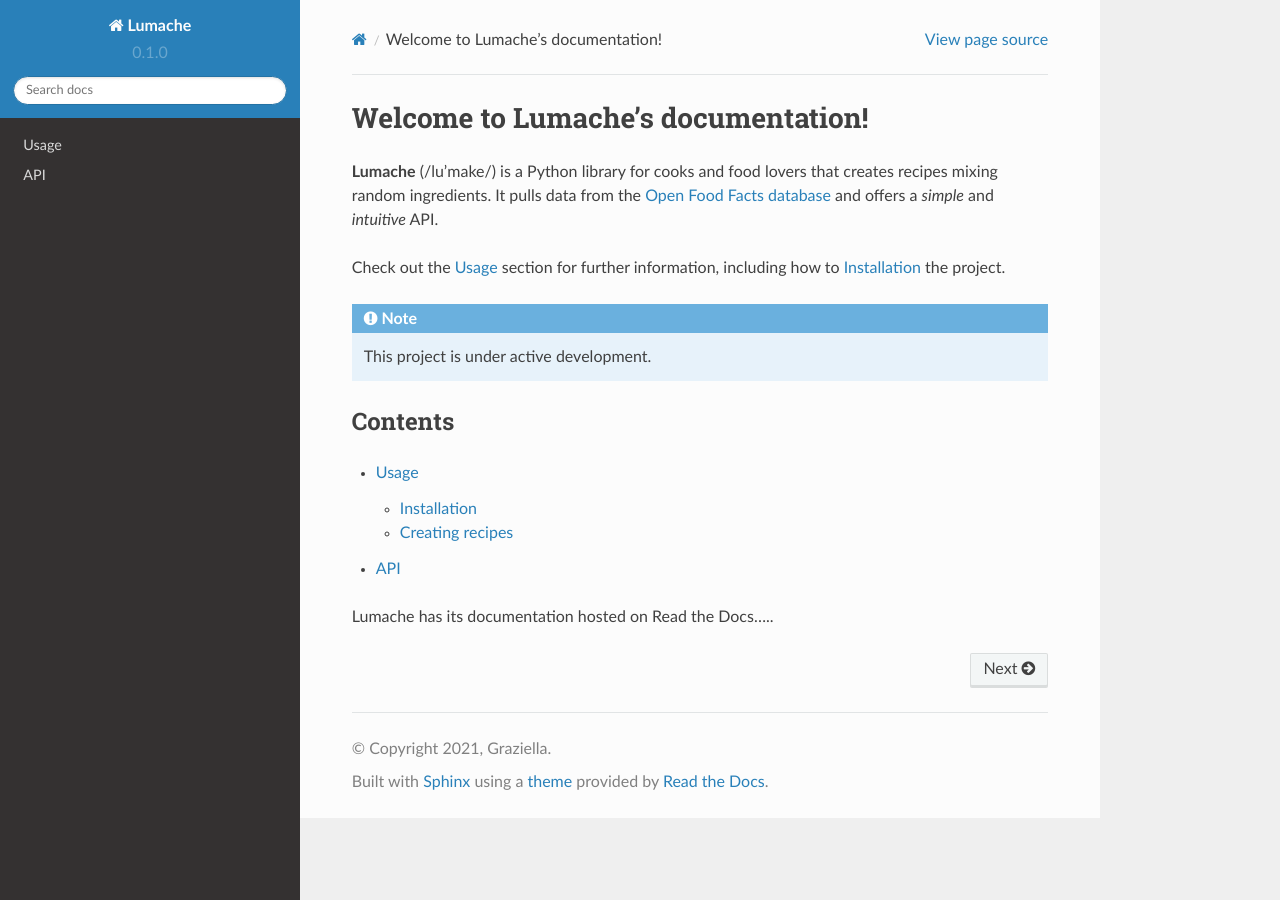
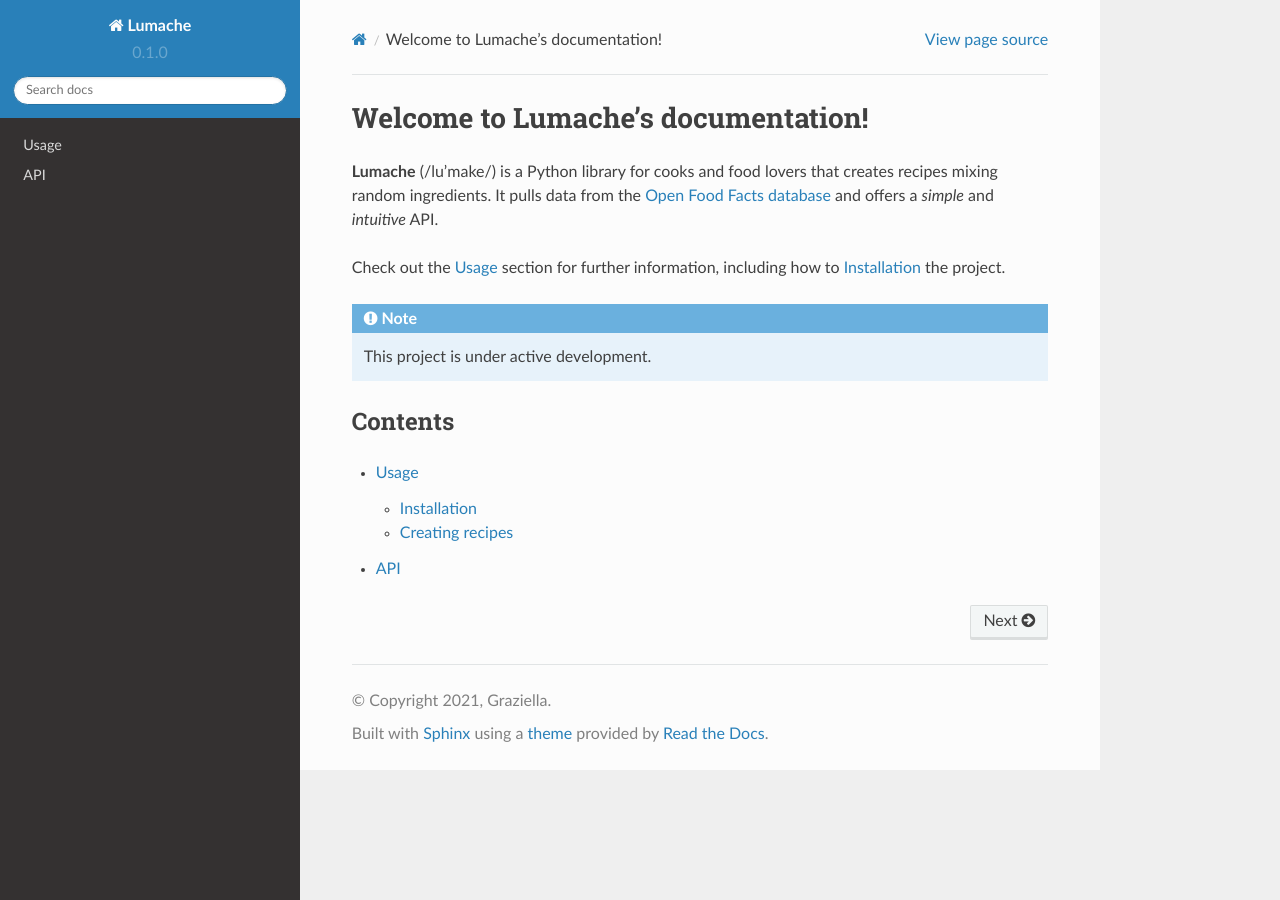
Before and after one commit to lorne-rtm/rtm-docs, a Sphinx documentation site: the page built from docs/source/index.rst, in a window 1280 px wide. Built offline with Sphinx 7.4.7 and the Read the Docs theme 2.0.0, drawn with Linux system fonts in a browser that asks for light colours.

Commit message:
Update index.rst

```diff
--- a/docs/source/index.rst
+++ b/docs/source/index.rst
@@ -20,4 +20,3 @@
 
    usage
    api
-Lumache has its documentation hosted on Read the Docs.....
```
